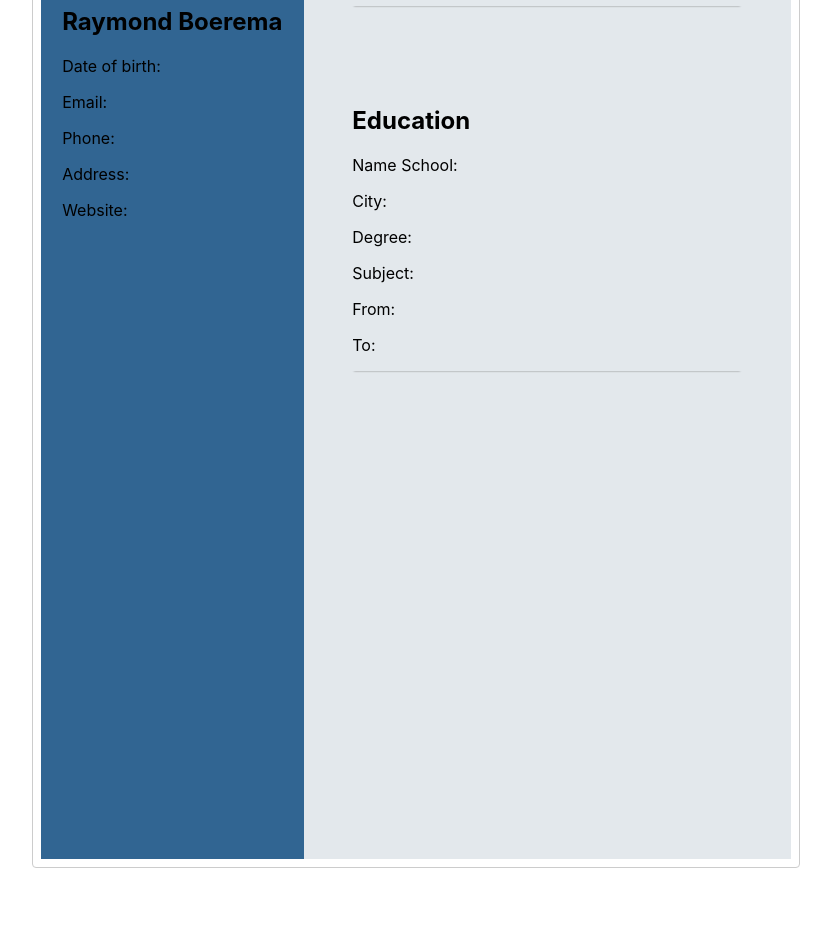
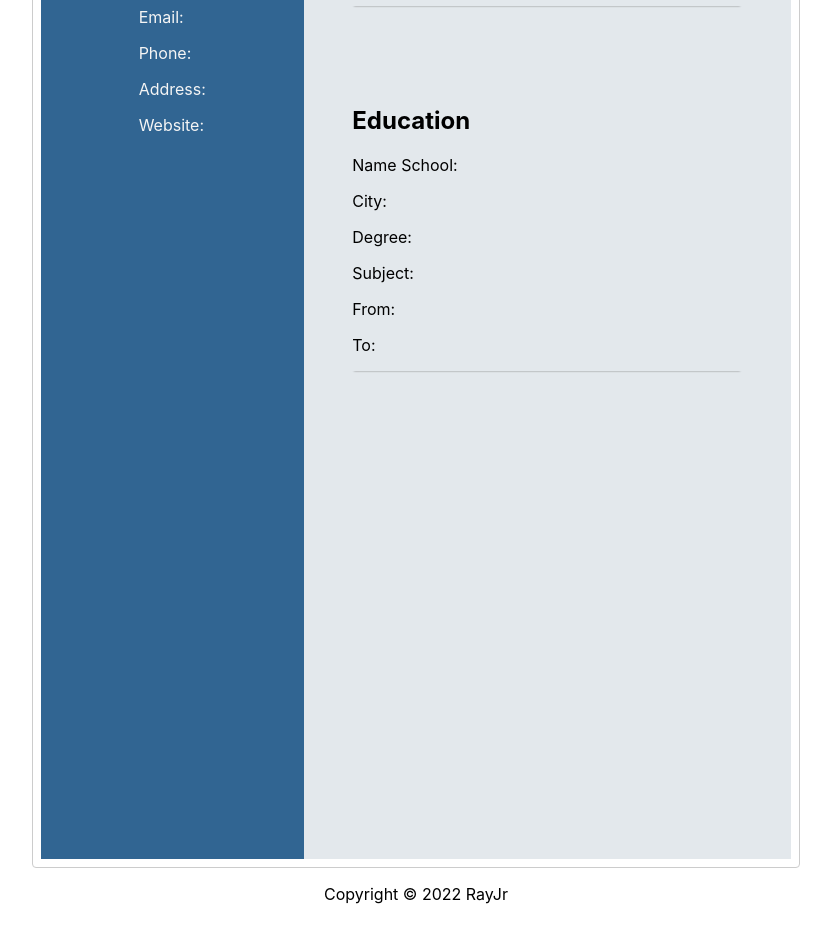
Before and after one commit to ItsRayRay/TOP_cvmaker, a React (Create React App) app in the folder cvmaker/: page / in a window 1280 px wide. Shown: the part 1640-2582 px from the top of the page, without its empty margins (224-1055 px from the left). After the commit the page ends 2560 px from the top, so only its background shows below. Built offline with nearby package versions, Linux system fonts and the light colour scheme.

Commit message:
add personal info to cv

```diff
--- a/cvmaker/src/App.css
+++ b/cvmaker/src/App.css
@@ -1,5 +1,5 @@
 body {
-  min-height: 400vh;
+  min-height: fit-content;
 }
 
 .header {
@@ -22,13 +22,9 @@ body {
 }
 
 .footer {
-  position: fixed;
-  left: 0;
-  bottom: 0;
+
   width: 100%;
-  background-color: #f5f5f5;
   color: black;
-  box-shadow: 2px 2px 2px -2px gray;
   text-align: center;
 }
 
@@ -181,3 +177,7 @@ button {
   box-shadow: 0 2px 2px -2px gray;
   margin-top: 10vh;
 }
+
+.profile__info__text {
+  color:#f5f5f5;
+}
--- a/cvmaker/src/App.js
+++ b/cvmaker/src/App.js
@@ -1,86 +1,14 @@
-
-import './App.css';
-import Header from './Header';
-import Footer from './Footer';
+import "./App.css";
+import Header from "./Header";
+import Footer from "./Footer";
+import Personalinfo from "./Personalinfo";
 
 function App() {
   return (
     <>
-    <Header />
-
-      <div className='input__field'>
-        <p>Personal Information</p>
-        <input type='text' placeholder='Enter your full name' />
-        <input type='text' placeholder='Enter your email' />
-        <input type='text' placeholder='Enter your phone number' />
-        <input type='text' placeholder='Enter your address' />
-        <input type='text' placeholder='Enter your website' />
-        <button >upload profile picture</button>
-
-        <p>Experience</p>
-        <input type='text' placeholder='Position' />
-        <input type='text' placeholder='Company' />
-        <input type='text' placeholder='City' />
-        <input type='text' placeholder='From' />
-        <input type='text' placeholder='To' />
-        <button className="button__add">Add</button>
-        <button className="button__remove">Remove</button>
-
-        <p>Education</p>
-        <input type='text' placeholder='Name School' />
-        <input type='text' placeholder='City' />
-        <input type='text' placeholder='Degree' />
-        <input type='text' placeholder='Subject' />
-        <input type='text' placeholder='From' />
-        <input type='text' placeholder='To' />
-        <button className="button__add">Add</button>
-        <button className="button__remove">Remove</button>
-
-      </div>
-
-      <div className='output__field'>
-        <div className="left__part">
-          <div className="profile__picture">
-            <img className="profile__picture__img" src="https://images.getpng.net/uploads/preview/instagram-social-network-app-interface-icons-smartphone-frame-screen-template27-1151637511568djfdvfkdob.webp" alt="profile picture" />
-          </div>
-          <div className="profile__info">
-            <h2 className="profile__info__text">Raymond Boerema</h2>
-            <p className="profile__info__text">Date of birth: </p>
-            <p className="profile__info__text">Email:</p>
-            <p className="profile__info__text">Phone:</p>
-            <p className="profile__info__text">Address:</p>
-            <p className="profile__info__text">Website:</p>
-            </div>
-
-        </div>
-        <div className='right__part'>
-          <div className="experience">
-            <h2 className="experience__text">Experience</h2>
-            <p className="experience__text">Position: </p>
-            <p className="experience__text">Company:</p>
-            <p className="experience__text">City:</p>
-            <p className="experience__text">From:</p>
-            <p className="experience__text">To:</p>
-
-            </div>
-
-          <div className="education">
-            <h2 className="education__text">Education</h2>
-            <p className="education__text">Name School:</p>
-            <p className="education__text">City:</p>
-            <p className="education__text">Degree:</p>
-            <p className="education__text">Subject:</p>
-            <p className="education__text">From:</p>
-            <p className="education__text">To:</p>
-
-            </div>
-
-
-
-        </div>
-      </div>
-
-    <Footer />
+      <Header />
+      <Personalinfo />
+      <Footer />
     </>
   );
 }
--- /dev/null
+++ b/cvmaker/src/Personalinfo.js
@@ -0,0 +1,122 @@
+import React from "react";
+
+export default function Personalinfo() {
+  const [info, setInfo] = React.useState({
+    name: "",
+    email: "",
+    phone: "",
+    address: "",
+    website: "",
+  });
+
+  console.log(info);
+
+  function handleChange(event) {
+    const { name, value } = event.target;
+    setInfo((prev) => ({
+      ...prev,
+      [name]: value,
+    }));
+  }
+
+  return (
+    <>
+      <div className="input__field">
+        <p>Personal Information</p>
+        <input
+          type="text"
+          placeholder="Enter your full name"
+          name="name"
+          value={info.name}
+          onChange={handleChange}
+        />
+        <input
+          type="text"
+          placeholder="Enter your email"
+          name="email"
+          value={info.email}
+          onChange={handleChange}
+        />
+        <input
+          type="text"
+          placeholder="Enter your phone number"
+          name="phone"
+          value={info.phone}
+          onChange={handleChange}
+        />
+        <input
+          type="text"
+          placeholder="Enter your address"
+          name="address"
+          value={info.address}
+          onChange={handleChange}
+        />
+        <input
+          type="text"
+          placeholder="Enter your website"
+          name="website"
+          value={info.website}
+          onChange={handleChange}
+        />
+        <button>upload profile picture</button>
+
+        <p>Experience</p>
+        <input type="text" placeholder="Position" />
+        <input type="text" placeholder="Company" />
+        <input type="text" placeholder="City" />
+        <input type="text" placeholder="From" />
+        <input type="text" placeholder="To" />
+        <button className="button__add">Add</button>
+        <button className="button__remove">Remove</button>
+
+        <p>Education</p>
+        <input type="text" placeholder="Name School" />
+        <input type="text" placeholder="City" />
+        <input type="text" placeholder="Degree" />
+        <input type="text" placeholder="Subject" />
+        <input type="text" placeholder="From" />
+        <input type="text" placeholder="To" />
+        <button className="button__add">Add</button>
+        <button className="button__remove">Remove</button>
+      </div>
+      <div className="output__field">
+        <div className="left__part">
+          <div className="profile__picture">
+            <img
+              className="profile__picture__img"
+              src="https://images.getpng.net/uploads/preview/instagram-social-network-app-interface-icons-smartphone-frame-screen-template27-1151637511568djfdvfkdob.webp"
+              alt="profile picture"
+            />
+          </div>
+          <div className="profile__info">
+            <h2 className="profile__info__text">{info.name}</h2>
+            <p className="profile__info__text">Email: {info.email}</p>
+            <p className="profile__info__text">Phone: {info.phone}</p>
+            <p className="profile__info__text">Address: {info.address}</p>
+            <p className="profile__info__text">Website: {info.website}</p>
+          </div>
+        </div>
+        <div className="right__part">
+          <div className="experience">
+            <h2 className="experience__text">Experience</h2>
+            <p className="experience__text">Position: </p>
+            <p className="experience__text">Company:</p>
+            <p className="experience__text">City:</p>
+            <p className="experience__text">From:</p>
+            <p className="experience__text">To:</p>
+          </div>
+
+          <div className="education">
+            <h2 className="education__text">Education</h2>
+            <p className="education__text">Name School:</p>
+            <p className="education__text">City:</p>
+            <p className="education__text">Degree:</p>
+            <p className="education__text">Subject:</p>
+            <p className="education__text">From:</p>
+            <p className="education__text">To:</p>
+          </div>
+        </div>
+      </div>
+    </>
+  );
+}
```
